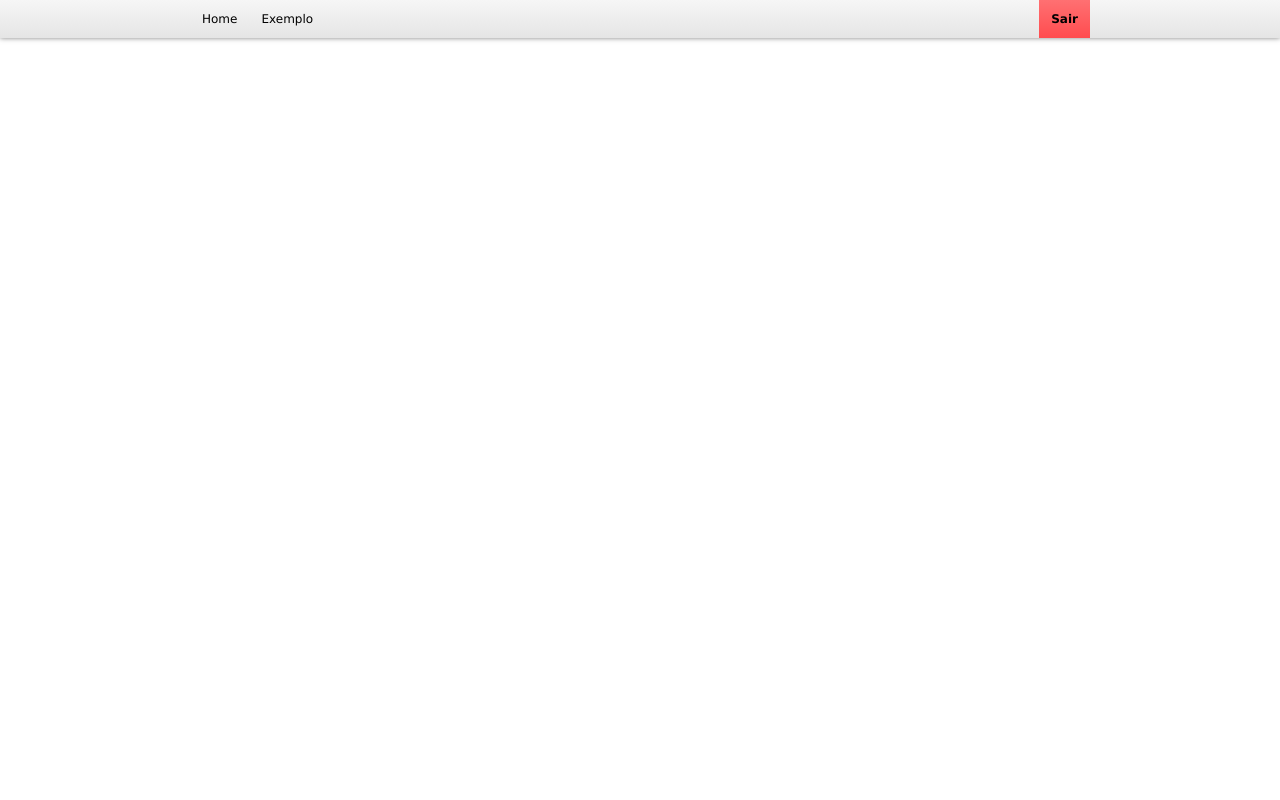
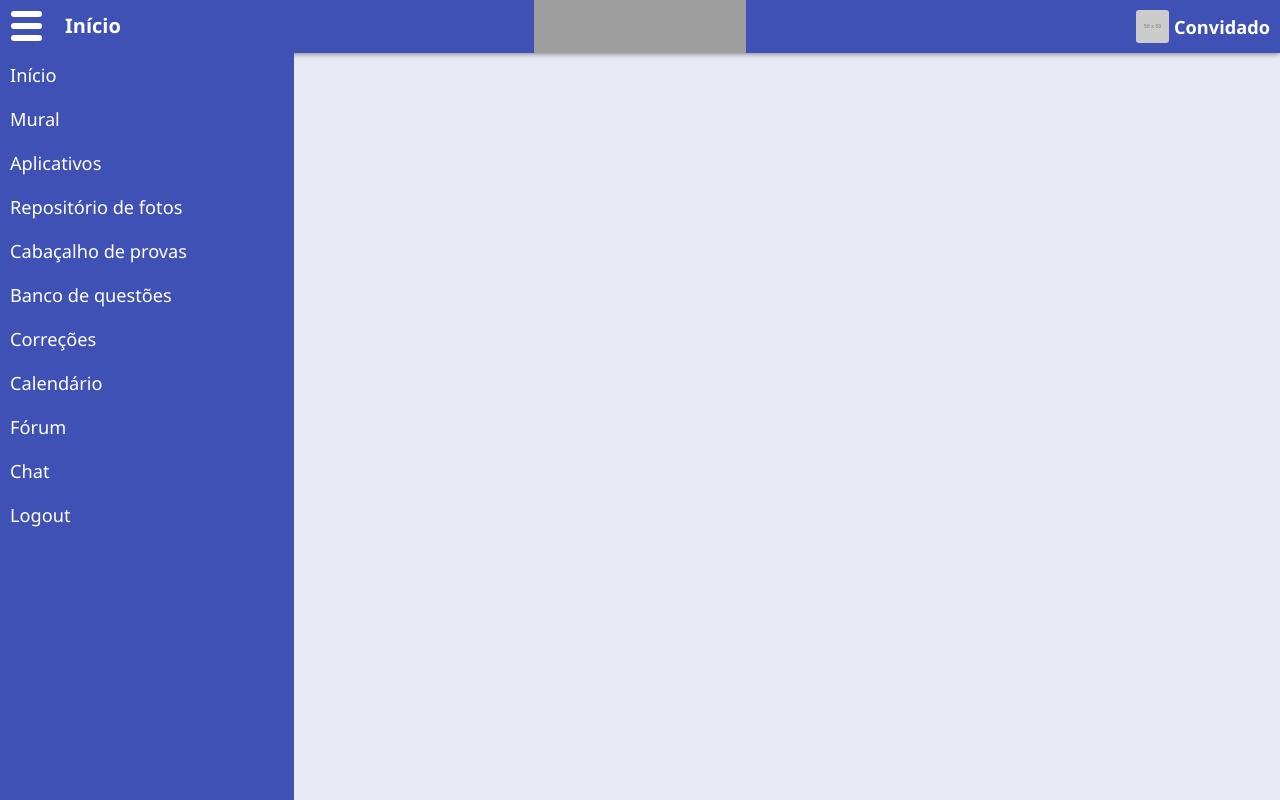
Before and after one commit to AdrielGS/WEB_Projeto_Final, a PHP site: page /modules/pages/header.php in a window 1280 px wide. Run offline with PHP 8.4, Linux system fonts and the light colour scheme; grey boxes labelled with a size stand in for pictures from a placeholder-image service; some libraries are stand-ins or nearby versions; grey boxes are pictures that could not be loaded.

Commit message:
no meio do caminho

```diff
--- /dev/null
+++ b/public_html/css/style.css
@@ -0,0 +1,179 @@
+a:link, a:visited{text-decoration:none}
+a:hover, a:active{text-decoration:none}
+
+body, html{
+	width:100%;
+	height:calc(100% - 53px);
+	font:normal 13px 'Segoe UI', Verdana, Arial, sans-serif;
+	background: #E8EAF6;
+}
+
+body{
+	margin:53px 0px 0px 0px;
+}
+
+nav{
+	position:fixed;
+	top:0px;
+	left:0px;
+	width:100%;
+	background:#3F51B5;
+	overflow:hidden;
+	font-size:1.4em;
+	color:#fff;
+	box-shadow:0px 0px 6px 0px rgba(0,0,0,.6);
+	z-index:100
+}
+
+#logo{
+	width:212px;
+	height:53px;
+	position:fixed;
+	top:0px;
+	left:50%;
+	margin-left:-106px;
+	background:url(../images/logo.png);
+}
+
+#user{
+	display:table;
+	float:right;
+	padding:10px;
+	font-weight:bold;
+}
+
+#user > span{
+	display:table-cell;
+	vertical-align:middle;
+}
+
+#user:hover{
+	background:#5C6BC0;
+	cursor:pointer;
+}
+
+#userPhoto{
+	width:33px;
+	height:33px;
+	float:left;
+	margin-right:5px;
+	border-radius:3px;
+	border-display:none;
+	background-size:33px 33px;
+}
+
+#menu{
+	width:23%;
+	display:block;
+	overflow:hidden;
+	float:left;
+	cursor:context-menu;
+	height:53px;
+}
+
+#menuIcon{
+	float:left;
+	padding:5px;
+	width:43px;
+}
+
+#menuIcon > span{
+	display:block;
+	background:#fff;
+	border-radius:10px;
+	padding:3px;
+	margin:6px;
+}
+
+#menuIcon + h2{
+	padding:12px;
+	margin:0px;
+	float:left;
+	font-size:20px;
+}
+
+
+#menuLinks{
+	position:fixed;
+	top:53px;
+	left:0px;
+	width:23%;
+	height:0px;
+	background:#3F51B5;
+	overflow: hidden;
+	/*box-shadow:0px 0px 6px 0px rgba(0,0,0,.6);*/
+}
+
+#menu:hover > #menuLinks{
+	height: 100%;
+}
+
+#menuLinks > a{
+	display:block;
+	padding:10px;
+	color:#fff;
+}
+
+#menuLinks > a:hover{
+	background:#5C6BC0;
+}
+
+aside{
+	position:fixed;
+	top:75px;
+	margin-left:7px;
+	width:20%;
+	border-radius:4px 0px 0px 4px;
+	box-shadow:0px 0px 6px 0px rgba(0,0,0,.6);
+}
+
+
+aside > a:first-child{
+	border-radius:4px 0px 0px 0px;
+}
+
+aside > a:last-child{
+	border-radius:0px 0px 0px 4px;
+}
+
+aside > a:active, a:active:hover{
+	background: #fff;
+	color: #3F51B5;
+	box-shadow:6px 0px 0px 0px rgba(255,255,255,1);
+}
+
+aside > a, aside > span{
+	display:block;
+	background:blue;
+	padding:10px;
+	background:#3F51B5;
+	color:#fff;
+	cursor:pointer;
+}
+
+aside > a:hover{
+	background:#5C6BC0;
+}
+
+aside > span > a{
+	display:none;
+}
+
+aside > span:active > a{
+	display:block;
+}
+
+article{
+	width:calc(80% - 17px);
+	margin:10px 10px 10px 10px;
+	float:right;
+	overflow:hidden;
+	height:90%;
+	box-shadow:0px 0px 6px 0px rgba(0,0,0,.6);
+	background: white;
+	border-radius:3px;
+}
+
+* {
+	transition:height 0.3s ease;
+}
--- /dev/null
+++ b/public_html/js/js_listar.js
@@ -0,0 +1,4 @@
+function getSucjects(){
+
+
+}
--- a/public_html/modules/pages/header.php
+++ b/public_html/modules/pages/header.php
@@ -1,97 +1,43 @@
-<?php
-	$title = (!empty($title) ? ' - '.$title : '');
-?>
 <!DOCTYPE html>
 <html>
 <head>
+
 	<meta charset="UTF-8">
-	<base href="<?php echo URL; ?>">
-	<title>INF<?php echo $title; ?></title>
-
-	<script type="text/javascript">
-		document.addEventListener('DOMContentLoaded', function(){
-			url = window.location.pathname.split('/');
-			action = !url[3] || url[3] == '' ? 'home' : url[3];
-			links = document.body.childNodes[1].childNodes[1].getElementsByTagName('a');
-			for(i=0;i<links.length;i++){
-				if(links[i].getAttribute('href') == action){
-					links[i].classList.add('active');
-				}
-			}
-		});
-	</script>
-	<style type="text/css">
-		a:link,a:visited{text-decoration:none;}
-
-		body{
-			margin:43px 0px 0px 0px;
-			padding:0px;
-			font:normal 12px Verdana, Arial, sans-serif;
-		}
-
-		body > nav{
-			background:#f7f7f7;
-			background:-moz-linear-gradient(#F6F6F6,#E5E5E5);
-			background:-webkit-linear-gradient(#F6F6F6,#E5E5E5);
-			background:-ms-linear-gradient(#F6F6F6,#E5E5E5);
-			position:fixed;
-			top:0px;
-			width:100%;
-			overflow:hidden;
-			box-shadow:0px 0px 5px rgba(0,0,0,.5);
-		}
-
-		nav > nav{
-			width:100%;
-			max-width:900px;
-			overflow:hidden;
-			float:center;
-			margin:0px auto;
-		}
-
-		nav > a{
-			display:block;
-			float:left;
-			padding:12px;
-			color:#000;
-		}
-
-		nav > a:hover, nav > .active{
-			background:#5ee;
-			background:-moz-linear-gradient(#5ee,#2dd);
-			background:-webkit-linear-gradient(#5ee,#2dd);
-			background:-ms-linear-gradient(#5ee,#2dd);
-		}
-
-		nav > a:last-child{
-			float:right;
-			background:#ff7072;
-			background:-moz-linear-gradient(#ff7072,#ff4c4f);
-			background:-webkit-linear-gradient(#ff7072,#ff4c4f);
-			background:-ms-linear-gradient(#ff7072,#ff4c4f);
-			font-weight:bold;
-		}
-
-		nav > a:last-child:active{
-			background:#ff4c4f;
-			background:-moz-linear-gradient(#ff4c4f,#ff7072);
-			background:-webkit-linear-gradient(#ff4c4f,#ff7072);
-			background:-ms-linear-gradient(#ff4c4f,#ff7072);
-		}
-
-		*{
-			-webkit-transition:	all .4s ease;
-			-moz-transition: all .4s ease;
-			-o-transition: all .4s ease;
-			transition: all .4s ease;
-		}
-	</style>
+	<title>INF</title>
+	<link rel="stylesheet" href="css/style.css">
+	<script src="js/js.js"></script>
+	<?php
+		$username = isset($user->name) ? $user->name : "Convidado";
+	?>
 </head>
 <body>
-<nav>
 	<nav>
-		<a href="home">Home</a>
-		<a href="example/example">Exemplo</a>
-		<a href="home/logout">Sair</a>
+		<div id="menu">
+			<div id="menuIcon">
+				<span></span>
+				<span></span>
+				<span></span>
+			</div>
+			<h2 id="title">Início</h2>
+			<div id="menuLinks">
+				<a href="home">Início</a>
+				<a href="#">Mural</a>
+				<a href="#">Aplicativos</a>
+				<a href="#">Repositório de fotos</a>
+				<a href="#">Cabaçalho de provas</a>
+				<a href="#">Banco de questões</a>
+				<a href="#">Correções</a>
+				<a href="#">Calendário</a>
+				<a href="#">Fórum</a>
+				<a href="#">Chat</a>
+				<a href="home/logout">Logout</a>
+			</div>
+		</div>
+		<div id="logo"></div>
+		<div id="user">
+			<img id="userPhoto"
+				src="http://dummyimage.com/50x50/FF9800/FFF.png
+				&text=<?php echo strtoupper($username[0])?>">
+			<span><?php echo $username; ?></span>
+		</div>
 	</nav>
-</nav>
--- /dev/null
+++ b/public_html/modules/pages/home/sidebar.php
@@ -0,0 +1,5 @@
+<aside>
+	<a href="#">Notícias</a>
+	<a href="#">Informações</a>
+	<a href="#">Créditos</a>
+</aside>
--- a/public_html/modules/views/questoes.php
+++ b/public_html/modules/views/questoes.php
@@ -1,6 +1,6 @@
 <html>
 <head>
-  <title> Teste 01 </title>
+  <title> Questoes </title>
   <meta charset = 'UTF-8' />
   <script type="text/javascript" src="js/js.js">
   </script>
```
Also changed, not shown: public_html/modules/controllers/listarController.class.php (added, +52 -0 lines), public_html/modules/controllers/questoesController.class.php (+5 -2 lines), public_html/modules/models/Questao.class.php (+84 -3 lines), public_html/modules/views/listar.php (added, +51 -0 lines).
